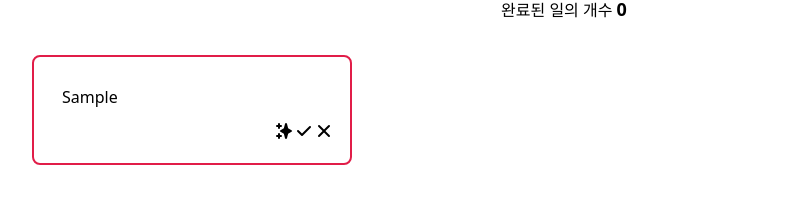
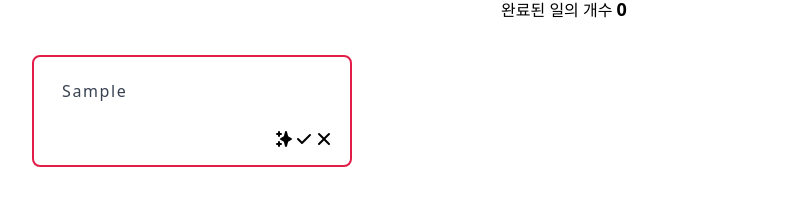
Before and after one commit to FECrash/vue-todo-list, a Vue app: page / in a window 1280 px wide. Both pictures are taken after typing "Sample" into the empty fields and a click on the button "추가". Shown: the part 161-360 px from the top of the page, without its empty margins (76-887 px from the left). Built offline with nearby package versions, Linux system fonts and the light colour scheme.

Commit message:
✒️Feat: textarea의 resize 제거, todo의 태그 및 제어 로직 변경

```diff
--- a/src/components/InputForm.vue
+++ b/src/components/InputForm.vue
@@ -20,7 +20,7 @@ const handleTodo = () => {
       <textarea
         v-model="content"
         name="todo-input"
-        class="focus:ring-indigo-500 focus:border-indigo-500 block w-full pl-7 pr-7 sm:text-sm border-gray-300 rounded-md mr-3"
+        class="focus:ring-indigo-500 focus:border-indigo-500 block w-full pl-7 pr-7 sm:text-sm border-gray-300 rounded-md mr-3 resize-none"
         :rows="rows"
         cols="33"
         @focus="handleTextarea(5)"
--- a/src/components/Todo.vue
+++ b/src/components/Todo.vue
@@ -6,29 +6,20 @@ import { ref } from 'vue';
 import { TodoState } from '../store';
 
 const store = useStore();
+const height = ref<string>('48px');
 const items = ref<TodoState[]>([]);
 store.subscribe((_, state) => (items.value = [...state.todoList]));
 
+const handleResize = (event: KeyboardEvent) => {
+  // const value = (event.target as HTMLTextAreaElement).value;
+  // const j = value.match(/.{21}/gs);
+  // if (j) console.log((event.target as HTMLTextAreaElement).scrollHeight);
+  // height.value = '1px';
+  height.value = (event.target as HTMLTextAreaElement).scrollHeight + 'px';
+};
+
 const handleChange = ({ target }: Event, id: string) => {
-  const childNodes = (target as HTMLElement).childNodes;
-  const cloned = (target as HTMLElement).cloneNode(false);
-  Array.from(childNodes)
-    .map(child => {
-      if (child.nodeType === 3) {
-        const $div = document.createElement('div');
-        $div.innerText = child.textContent as string;
-        return $div;
-      }
-      if ((child as HTMLElement).innerHTML.trim() === '<br>') {
-        return document.createElement('br');
-      }
-      return child;
-    })
-    .forEach(node => cloned.appendChild(node));
-  const content = (cloned as HTMLElement).innerHTML
-    .replace(/<br>/gi, '\n')
-    .replace(/<div>.*?<\/div>/gi, (match: string) => `${match}\n`)
-    .replace(/<div>|<\/div>/gi, '');
+  const content = (target as HTMLTextAreaElement).value;
   store.dispatch('sync', { id, content });
 };
 </script>
@@ -43,13 +34,14 @@ const handleChange = ({ target }: Event, id: string) => {
           textDecoration: item.isFinish ? 'line-through' : '',
         }"
       >
-        <div
-          class="text p-3 break-all mr-6 focus:outline-none whitespace-pre"
-          contentEditable="true"
+        <textarea
+          v-model="item.content"
+          class="form-control w-full px-3 py-1.5 font-normal text-gray-700 bg-white bg-clip-padding border-none rounded m-0 focus:text-gray-700 focus:bg-white focus:border-blue-600 focus:border-solid focus:outline-none p-3 overflow-hidden resize-none transition ease-in-out text-base form-control block tracking-widest"
+          :style="{ height }"
+          @keydown="handleResize"
           @blur="e => handleChange(e, item.id)"
         >
-          {{ item.content }}
-        </div>
+        </textarea>
         <TodoAction :item="item" />
       </div>
     </template>
--- a/src/components/TodoAction.vue
+++ b/src/components/TodoAction.vue
@@ -2,11 +2,7 @@
 import { useStore } from 'vuex';
 import { COLOR, TodoState } from '../store';
 
-interface TodoItemProp {
-  item: TodoState;
-}
-
-const props = defineProps<TodoItemProp>();
+const props = defineProps<{ item: TodoState }>();
 
 const store = useStore();
 
@@ -32,7 +28,7 @@ const deleteTodo = () => {
 };
 </script>
 <template>
-  <div class="self-end">
+  <div class="self-end flex mt-2">
     <button @click="changeColor">
       <svg xmlns="http://www.w3.org/2000/svg" class="h-5 w-5" viewBox="0 0 20 20" fill="currentColor">
         <path
--- a/src/components/core/masonry-wall.vue
+++ b/src/components/core/masonry-wall.vue
@@ -100,7 +100,7 @@ async function fillColumns(itemIndex: number) {
     return;
   }
   await nextTick();
-  const columnDivs = [...wall.value.children] as HTMLDivElement[];
+  const columnDivs = Array.from(wall.value.children) as HTMLDivElement[];
   if (rtl.value) {
     columnDivs.reverse();
   }
```
